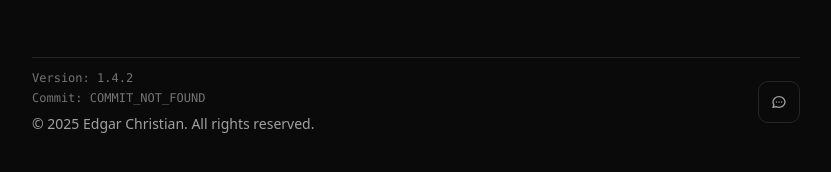
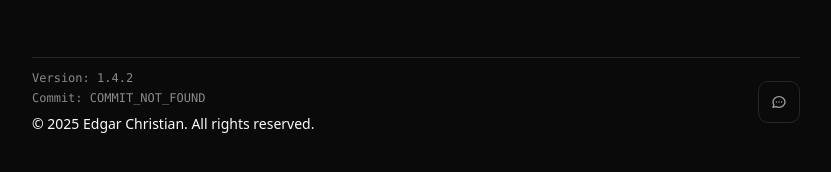
Before and after one commit to edgarcnp/edgarcnp-dev, a Next.js app: page / in a window 1280 px wide. Shown: the part 3187-3359 px from the top of the page, without its empty margins (224-1055 px from the left). Built offline with nearby package versions, Linux system fonts and the light colour scheme.

Commit message:
fix: text-visibility

```diff
--- a/components/footer-section.tsx
+++ b/components/footer-section.tsx
@@ -78,11 +78,11 @@ export default function FooterSection({ currentYear, className = "" }: FooterSec
                 <div className="pt-3 sm:pt-3 border-t border-border">
                     <div className="flex flex-col sm:flex-row sm:justify-between sm:items-center gap-4 sm:gap-8">
                         <div className="space-y-2">
-                            <div className="text-xs text-muted-foreground/70 font-mono space-y-1">
+                            <div className="text-xs text-muted-foreground/85 font-mono space-y-1">
                                 <div>Version: {process.env.NEXT_PUBLIC_APP_VERSION || 'VERSION_NOT_FOUND'}</div>
                                 <div>Commit: {process.env.NEXT_PUBLIC_COMMIT_HASH || 'COMMIT_NOT_FOUND'}</div>
                             </div>
-                            <div className="text-sm text-muted-foreground">
+                            <div className="text-sm text-foreground">
                                 © {currentYear} Edgar Christian. All rights reserved.
                             </div>
                         </div>
@@ -90,11 +90,11 @@ export default function FooterSection({ currentYear, className = "" }: FooterSec
                         <div className="flex items-center gap-4">
                             <a
                                 href="mailto:edgarcnp@proton.me"
-                                className="group p-3 rounded-lg border border-border hover:border-muted-foreground/50 transition-all duration-300"
+                                className="group p-3 rounded-lg border border-border hover:border-muted-foreground/50 transition-theme"
                                 aria-label="Open chat"
                             >
                                 <svg
-                                    className="w-4 h-4 text-muted-foreground group-hover:text-foreground transition-colors duration-300"
+                                    className="w-4 h-4 text-muted-foreground group-hover:text-foreground transition-theme"
                                     fill="none"
                                     stroke="currentColor"
                                     viewBox="0 0 24 24"
```
